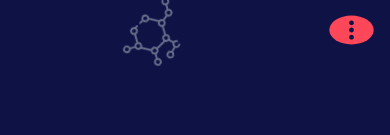
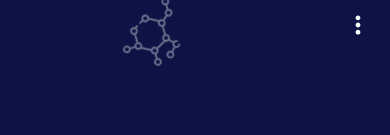
Before and after one commit to AbrarShahriar/nzssc-production, a React (Create React App) app: page / in a window 390 px wide. Shown: the top 135 px of the page. Built offline with nearby package versions, Linux system fonts and the light colour scheme.

Commit message:
mobile nav error 3 fix

```diff
--- a/src/components/Header.css
+++ b/src/components/Header.css
@@ -41,17 +41,15 @@
 
 
 .header .mobile_nav > *:not(.space) {
-    color: #0F1245;
-    background-color: #FF475A;
+    color: mintcream;
     border-radius: 50%;
     transform: scale(1.2);
-    margin-top: -40px;
-    flex: 0.1;
+    margin-top: -50px;
 }
 
 
 .header .mobile_nav .space {
-    flex: 0.9;
+    width: 90%;
     /* outline: 2px solid red; */
 }
 
--- a/src/components/Header.js
+++ b/src/components/Header.js
@@ -18,24 +18,13 @@ function Header() {
 
     const mobile = useMediaQuery(`(max-width: ${screens.mobile}px)`)
 
-    const [show, setShow] = useState(false)
-
     useEffect(() => {
 
 
     }, [])
 
     return (
-        <div className={`header ${show && `header_bg`}`}>
-            {/* <div ref={logoRef} className="header_banner">
-                <img id='logo'  src={logo} alt=""/>
-                <div ref={logoTextRef} className="banner_text">
-                    <span className='nzs'>Noakhali Zilla School</span>
-                    <span className='sc'>Science Club</span>
-                </div>
-            </div> */}
-
-
+        <div className='header'>
             {
             mobile
                 ?
```
